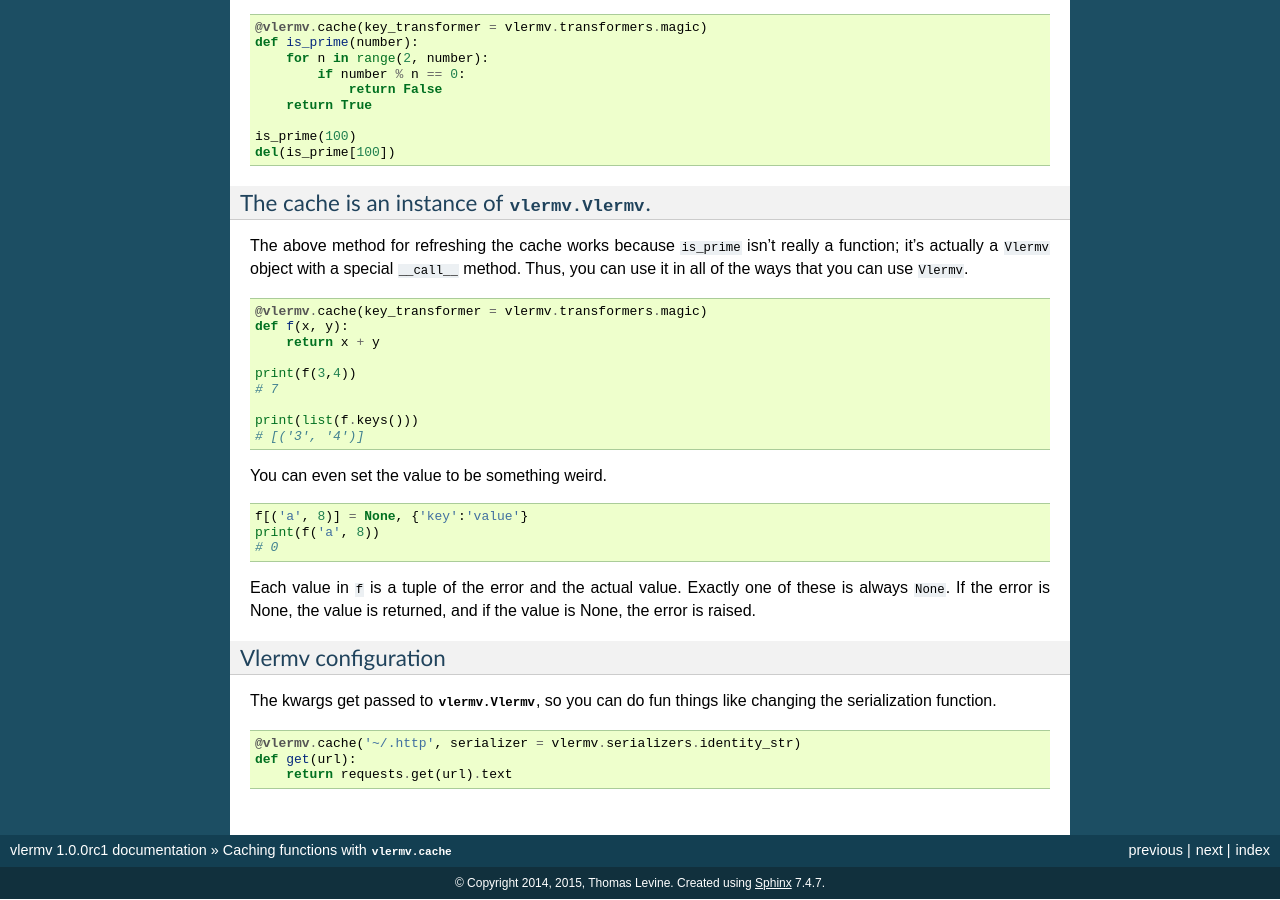
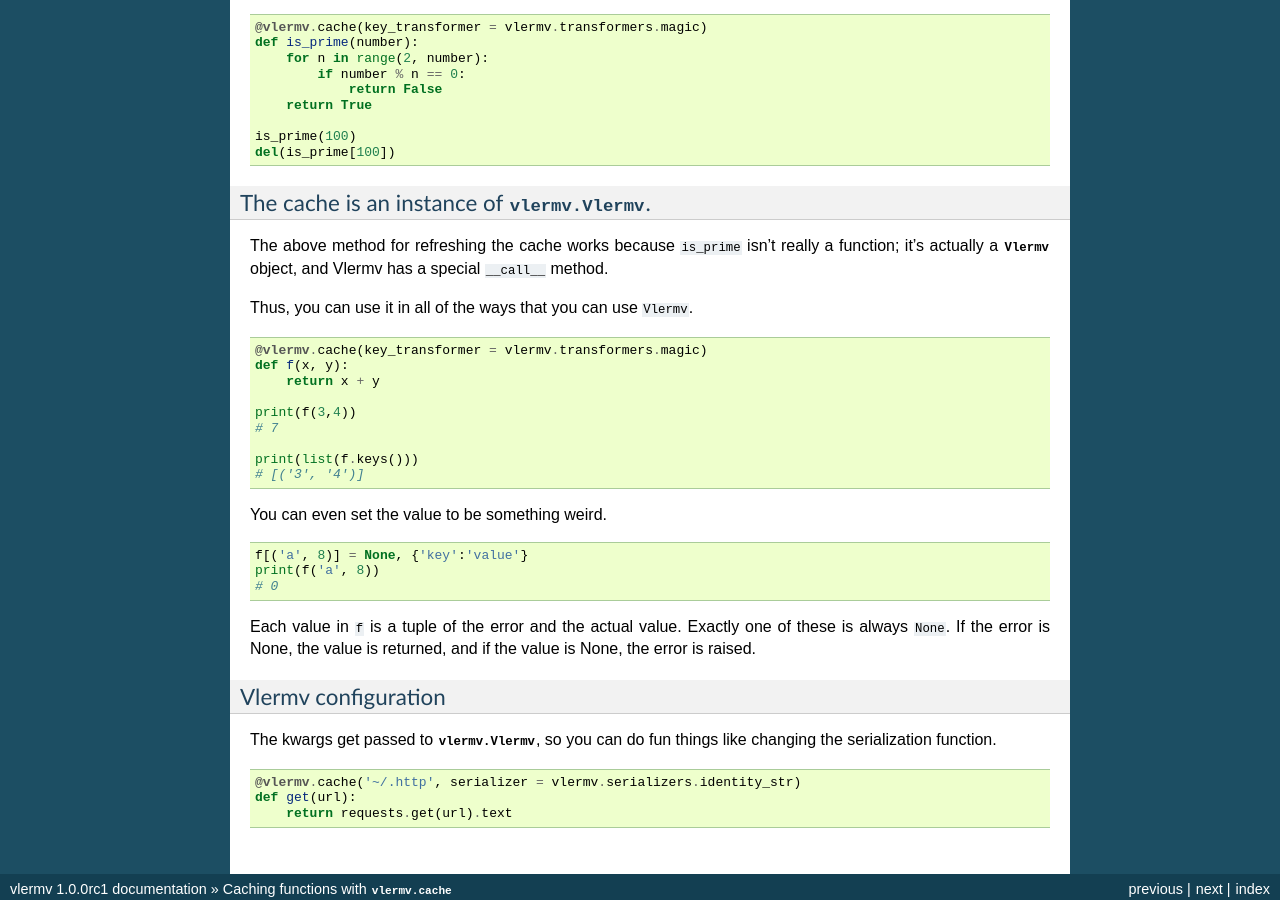
Before and after one commit to tlevine/vlermv, a Sphinx documentation site: the page built from docs/cache.rst, in a window 1280 px wide and 900 px high, scrolled down 1361 px. Built offline with Sphinx 7.4.7, drawn with Linux system fonts in a browser that asks for light colours.

Commit message:
__call__ explanation

```diff
--- a/docs/cache.rst
+++ b/docs/cache.rst
@@ -79,9 +79,10 @@ the error. You can delete the cache like this. ::
 The cache is an instance of :py:class:`vlermv.Vlermv`.
 ~~~~~~~~~~~~~~~~~~~~~~~~~~~~~~~~~~~~~~~~~~~~~~~~~~~~~~~~~
 The above method for refreshing the cache works because ``is_prime``
-isn't really a function; it's actually a ``Vlermv`` object with a special
-``__call__`` method. Thus, you can use it in all of the ways
-that you can use ``Vlermv``. ::
+isn't really a function; it's actually a :py:class:`Vlermv` object,
+and Vlermv has a special ``__call__`` method.
+
+Thus, you can use it in all of the ways that you can use ``Vlermv``. ::
 
     @vlermv.cache(key_transformer = vlermv.transformers.magic)
     def f(x, y):
```
